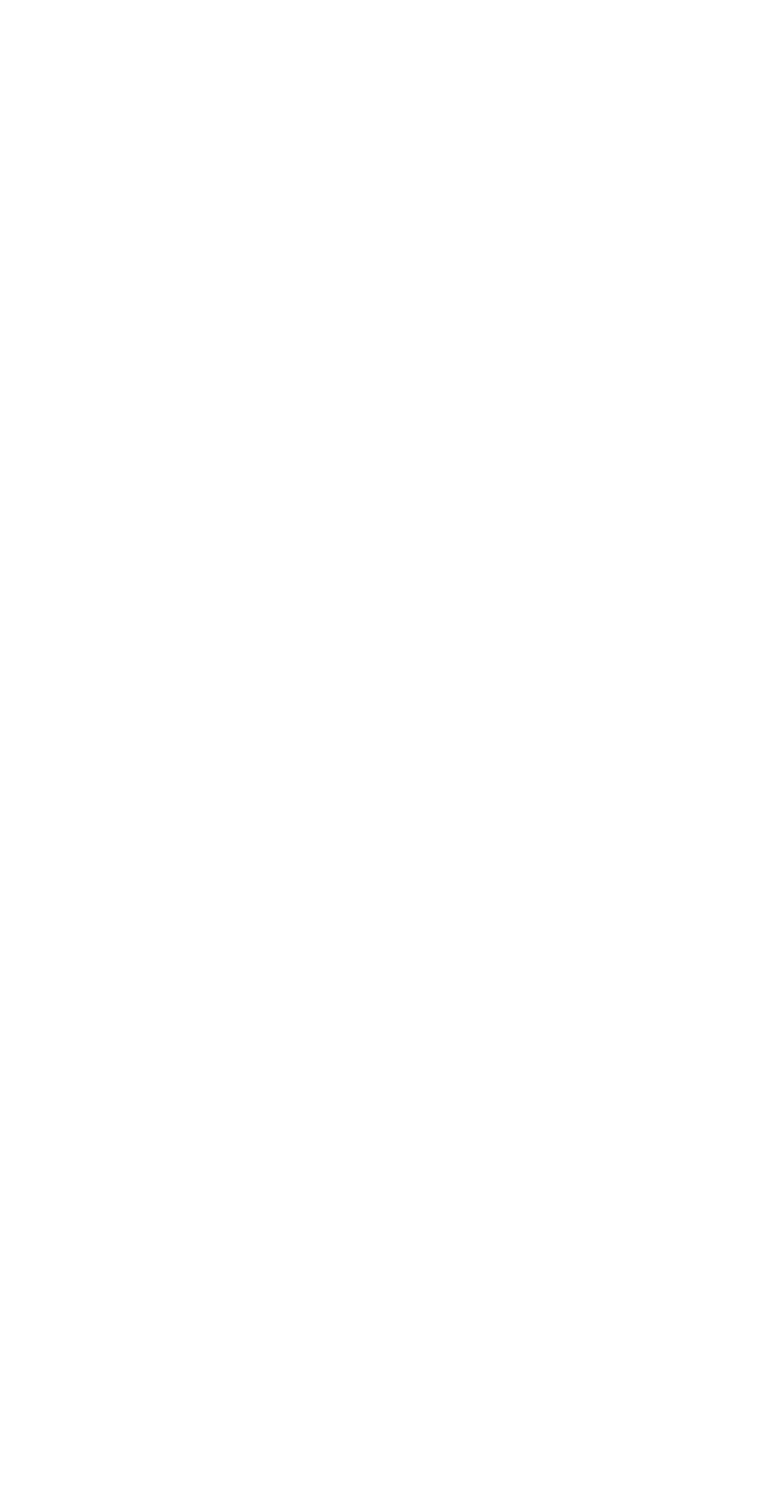
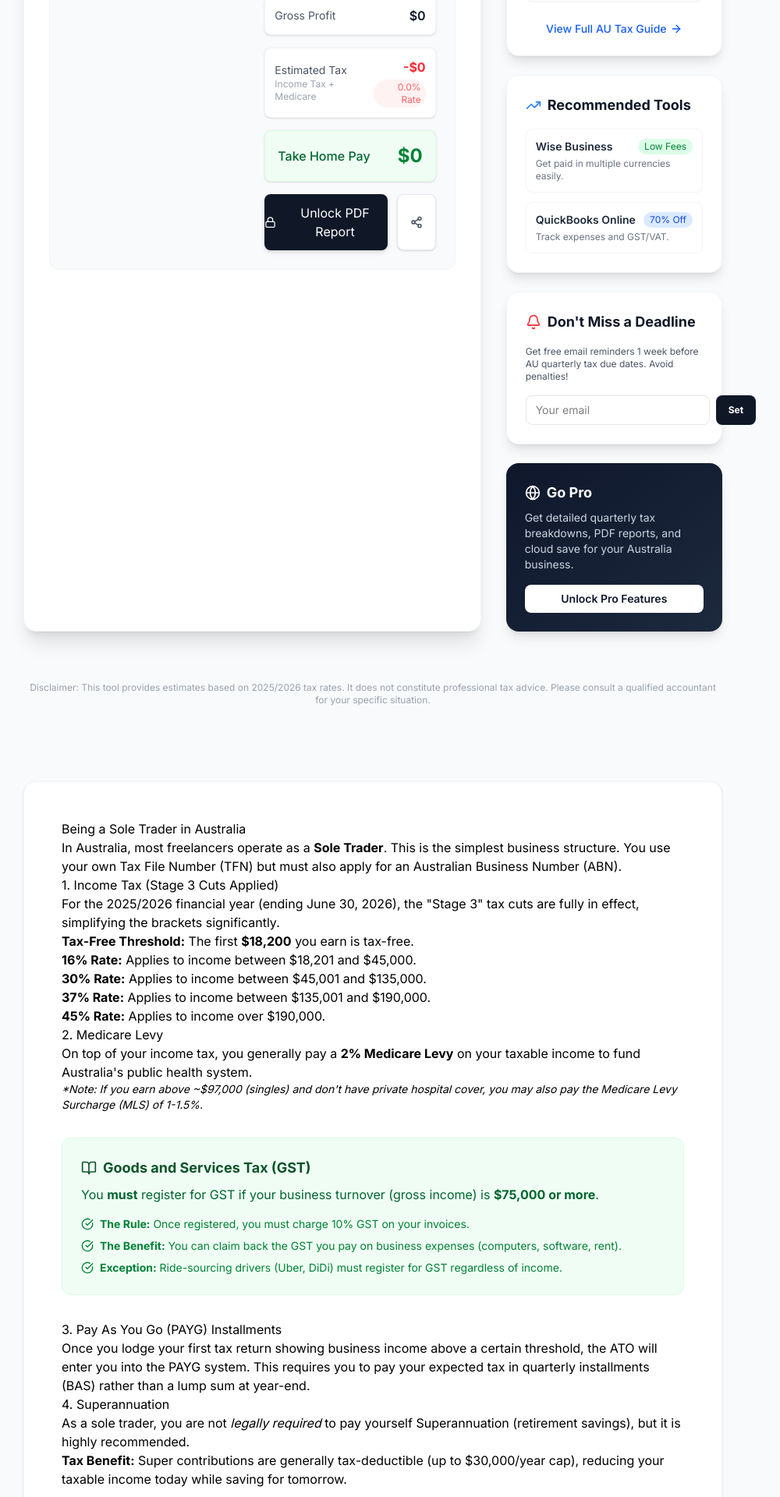
Before and after one commit to Edinam27/freelance-tax, a Next.js app: page /taxes/australia in a window 1280 px wide. Before the commit this address had no page. Shown: the part 840-2760 px from the top of the page at 78% size, without its empty margins (162-1162 px from the left). Before the commit the page ends 800 px from the top, so only its background shows below. Built offline with nearby package versions, Linux system fonts and the light colour scheme.

Commit message:
Content Expansion: Added Ultimate Guide for Australia Taxes

```diff
--- /dev/null
+++ b/app/taxes/australia/page.tsx
@@ -0,0 +1,185 @@
+import { Metadata } from 'next';
+import Link from 'next/link';
+import { ArrowLeft, BookOpen, CheckCircle, HelpCircle } from 'lucide-react';
+import TaxCalculator from '@/components/TaxCalculator';
+
+export const metadata: Metadata = {
+  title: "Australia Freelance Tax Calculator 2025/2026 | Ultimate Guide",
+  description: "Complete guide to sole trader taxes in Australia. Calculate Income Tax, Medicare Levy, and GST. Updated for Stage 3 tax cuts (2025/2026).",
+  alternates: {
+    canonical: 'https://freelance-tax.vercel.app/taxes/australia',
+  },
+};
+
+export default function AustraliaTaxPage() {
+  const jsonLd = {
+    '@context': 'https://schema.org',
+    '@type': 'Article',
+    headline: 'Ultimate Guide to Freelance Taxes in Australia (2025/2026)',
+    description: 'Everything you need to know about paying taxes as a sole trader in Australia, including Income Tax, GST, and Superannuation.',
+    author: {
+      '@type': 'Organization',
+      name: 'HustleFinance'
+    },
+    datePublished: '2025-01-15',
+    dateModified: '2025-03-13'
+  };
+
+  return (
+    <main className="min-h-screen bg-gray-50 py-12 px-4 sm:px-6 lg:px-8">
+      <script
+        type="application/ld+json"
+        dangerouslySetInnerHTML={{ __html: JSON.stringify(jsonLd) }}
+      />
+
+      <div className="max-w-4xl mx-auto">
+        <Link href="/" className="inline-flex items-center text-sm text-gray-500 hover:text-gray-700 mb-8 transition-colors">
+          <ArrowLeft className="w-4 h-4 mr-1" />
+          Back to Calculator
+        </Link>
+
+        <div className="text-center mb-12">
+          <div className="w-12 h-12 bg-green-100 text-green-600 rounded-lg flex items-center justify-center mx-auto mb-4">
+            <span className="text-2xl">🇦🇺</span>
+          </div>
+          <h1 className="text-3xl md:text-5xl font-extrabold text-gray-900 tracking-tight mb-4">
+            Freelance Taxes in Australia
+          </h1>
+          <p className="text-xl text-gray-600 max-w-2xl mx-auto">
+            Your complete guide to being a Sole Trader, GST, and the Stage 3 Tax Cuts for the 2025/2026 financial year.
+          </p>
+        </div>
+
+        {/* Calculator Component */}
+        <div className="mb-16">
+          <TaxCalculator initialCountry="AU" />
+        </div>
+
+        {/* Content Guide */}
+        <div className="bg-white rounded-2xl shadow-sm border border-gray-100 overflow-hidden">
+          <div className="p-8 md:p-12 prose prose-blue max-w-none">
+            <h2>Being a Sole Trader in Australia</h2>
+            <p>
+              In Australia, most freelancers operate as a <strong>Sole Trader</strong>. This is the simplest business structure. You use your own Tax File Number (TFN) but must also apply for an Australian Business Number (ABN).
+            </p>
+
+            <h3>1. Income Tax (Stage 3 Cuts Applied)</h3>
+            <p>
+              For the 2025/2026 financial year (ending June 30, 2026), the "Stage 3" tax cuts are fully in effect, simplifying the brackets significantly.
+            </p>
+            <ul>
+              <li><strong>Tax-Free Threshold:</strong> The first <strong>$18,200</strong> you earn is tax-free.</li>
+              <li><strong>16% Rate:</strong> Applies to income between $18,201 and $45,000.</li>
+              <li><strong>30% Rate:</strong> Applies to income between $45,001 and $135,000.</li>
+              <li><strong>37% Rate:</strong> Applies to income between $135,001 and $190,000.</li>
+              <li><strong>45% Rate:</strong> Applies to income over $190,000.</li>
+            </ul>
+
+            <h3>2. Medicare Levy</h3>
+            <p>
+              On top of your income tax, you generally pay a <strong>2% Medicare Levy</strong> on your taxable income to fund Australia's public health system.
+            </p>
+            <p className="text-sm italic">
+              *Note: If you earn above ~$97,000 (singles) and don't have private hospital cover, you may also pay the Medicare Levy Surcharge (MLS) of 1-1.5%.
+            </p>
+
+            <div className="bg-green-50 p-6 rounded-xl border border-green-100 my-8 not-prose">
+              <h4 className="text-lg font-bold text-green-900 flex items-center gap-2 mb-2">
+                <BookOpen className="w-5 h-5" />
+                Goods and Services Tax (GST)
+              </h4>
+              <p className="text-green-800 mb-4">
+                You <strong>must</strong> register for GST if your business turnover (gross income) is <strong>$75,000 or more</strong>.
+              </p>
+              <ul className="space-y-2 text-sm text-green-700">
+                <li className="flex items-start gap-2">
+                  <CheckCircle className="w-4 h-4 mt-0.5 shrink-0" />
+                  <span><strong>The Rule:</strong> Once registered, you must charge 10% GST on your invoices.</span>
+                </li>
+                <li className="flex items-start gap-2">
+                  <CheckCircle className="w-4 h-4 mt-0.5 shrink-0" />
+                  <span><strong>The Benefit:</strong> You can claim back the GST you pay on business expenses (computers, software, rent).</span>
+                </li>
+                <li className="flex items-start gap-2">
+                  <CheckCircle className="w-4 h-4 mt-0.5 shrink-0" />
+                  <span><strong>Exception:</strong> Ride-sourcing drivers (Uber, DiDi) must register for GST regardless of income.</span>
+                </li>
+              </ul>
+            </div>
+
+            <h3>3. Pay As You Go (PAYG) Installments</h3>
+            <p>
+              Once you lodge your first tax return showing business income above a certain threshold, the ATO will enter you into the PAYG system. This requires you to pay your expected tax in quarterly installments (BAS) rather than a lump sum at year-end.
+            </p>
+
+            <h3>4. Superannuation</h3>
+            <p>
+              As a sole trader, you are not <em>legally required</em> to pay yourself Superannuation (retirement savings), but it is highly recommended.
+            </p>
+            <ul>
+              <li><strong>Tax Benefit:</strong> Super contributions are generally tax-deductible (up to $30,000/year cap), reducing your taxable income today while saving for tomorrow.</li>
+            </ul>
+
+            <hr className="my-8 border-gray-200" />
+
+            <h2>Smart Deductions for Aussie Freelancers</h2>
+            <div className="grid md:grid-cols-2 gap-6 not-prose">
+              <div className="bg-gray-50 p-4 rounded-lg">
+                <h4 className="font-bold text-gray-900 mb-2">Instant Asset Write-Off</h4>
+                <p className="text-sm text-gray-600">
+                  Small businesses can often deduct the full cost of assets (like a $2,000 laptop) in the year they are bought, rather than depreciating them.
+                </p>
+              </div>
+              <div className="bg-gray-50 p-4 rounded-lg">
+                <h4 className="font-bold text-gray-900 mb-2">Home Office (Fixed Rate)</h4>
+                <p className="text-sm text-gray-600">
+                  You can claim a fixed rate of <strong>67 cents per hour</strong> worked from home. This covers energy, phone, internet, and stationery.
+                </p>
+              </div>
+              <div className="bg-gray-50 p-4 rounded-lg">
+                <h4 className="font-bold text-gray-900 mb-2">Professional Fees</h4>
+                <p className="text-sm text-gray-600">
+                  Union fees, professional association memberships, and subscriptions to industry journals are fully deductible.
+                </p>
+              </div>
+              <div className="bg-gray-50 p-4 rounded-lg">
+                <h4 className="font-bold text-gray-900 mb-2">Car Expenses</h4>
+                <p className="text-sm text-gray-600">
+                  Use the "cents per km" method (88c/km for 2024-25) for up to 5,000 business km without needing a logbook.
+                </p>
+              </div>
+            </div>
+          </div>
+        </div>
+
+        {/* FAQs */}
+        <div className="mt-12">
+          <h2 className="text-2xl font-bold text-gray-900 mb-6 flex items-center gap-2">
+            <HelpCircle className="w-6 h-6 text-blue-600" />
+            Australia Tax FAQs
+          </h2>
+          <div className="space-y-4">
+            <div className="bg-white rounded-xl shadow-sm border border-gray-100 p-6">
+              <h3 className="text-lg font-semibold text-gray-900 mb-2">When do I need to lodge my tax return?</h3>
+              <p className="text-gray-600">
+                If you lodge yourself, the deadline is <strong>October 31</strong>. If you register with a tax agent by that date, you often get an extension until May of the following year.
+              </p>
+            </div>
+            <div className="bg-white rounded-xl shadow-sm border border-gray-100 p-6">
+              <h3 className="text-lg font-semibold text-gray-900 mb-2">What happens if I don't have an ABN?</h3>
+              <p className="text-gray-600">
+                If you invoice a business and don't provide an ABN, they are legally required to withhold <strong>47%</strong> of the payment and send it to the ATO ("No ABN Withholding"). Always quote your ABN!
+              </p>
+            </div>
+            <div className="bg-white rounded-xl shadow-sm border border-gray-100 p-6">
+              <h3 className="text-lg font-semibold text-gray-900 mb-2">Is the tax-free threshold automatic?</h3>
+              <p className="text-gray-600">
+                Yes, but only for Australian residents for tax purposes. If you are a foreign resident (e.g., on certain visas), you pay tax on every dollar you earn (usually starting at 32.5% or 30% depending on the new rates).
+              </p>
+            </div>
+          </div>
+        </div>
+      </div>
+    </main>
+  );
+}
```
